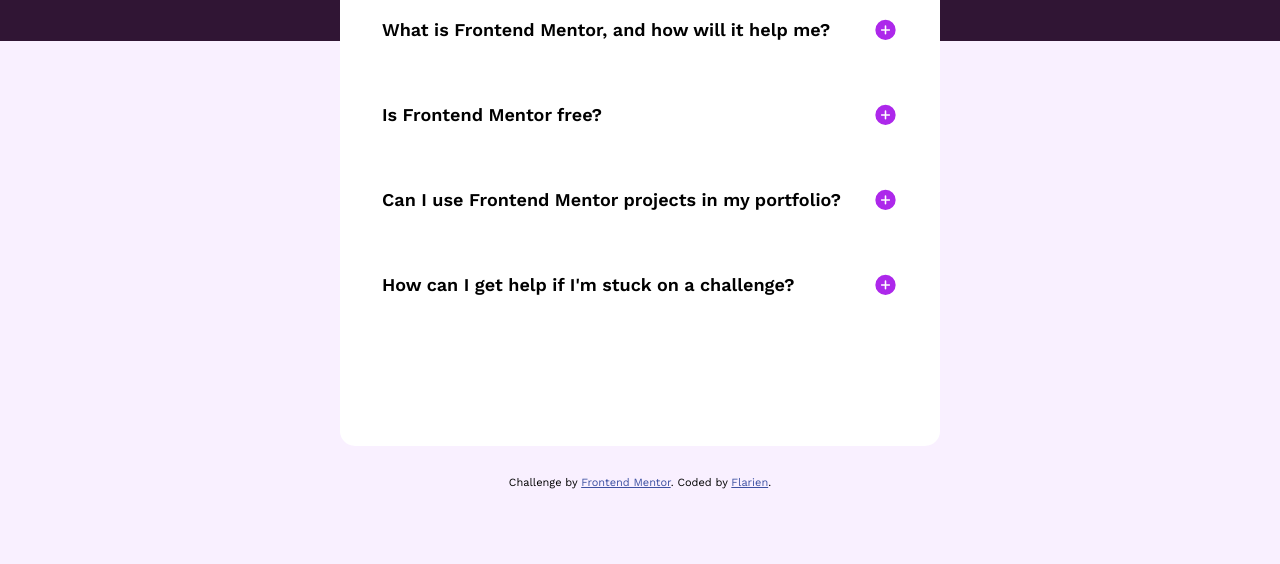
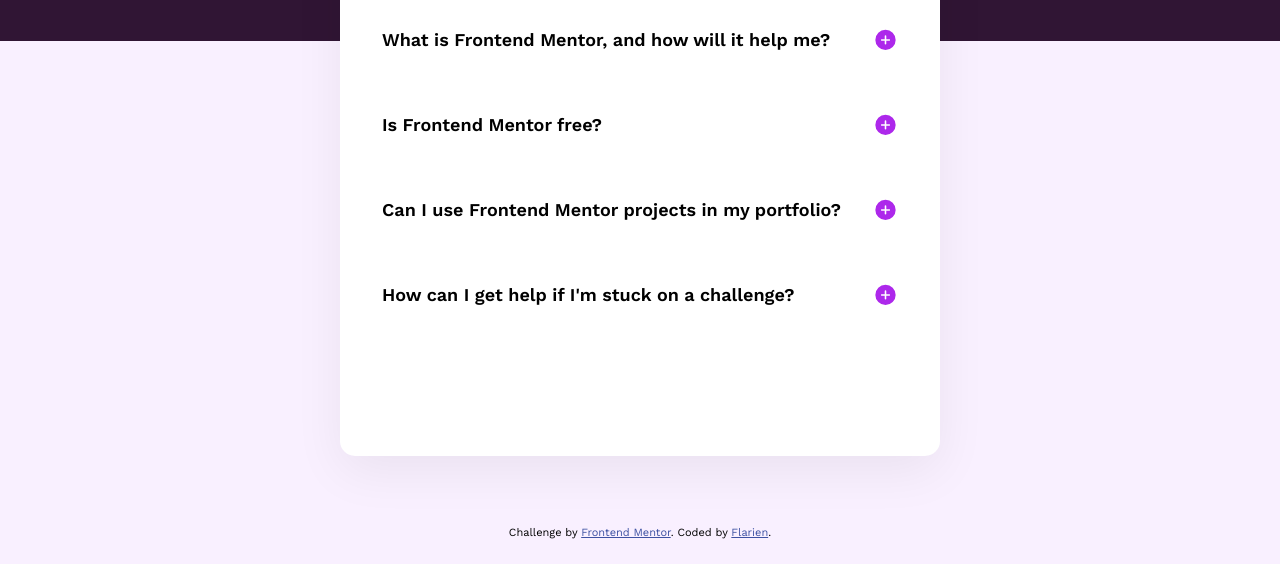
Before and after one commit to Flarien/5-faq-accordion, a plain HTML site: page index.html in a window 1280 px wide. Shown: the part 279-843 px from the top of the page. Before the commit the page ends 800 px from the top, so only its background shows below. Drawn offline with nearby package versions, Linux system fonts and the light colour scheme.

Commit message:
add box shadow to section

```diff
--- a/styles.css
+++ b/styles.css
@@ -33,17 +33,18 @@ main {
   flex-direction: column;
   align-items: center;
   justify-content: center;
-  margin-bottom: 30px;
+  margin-bottom: 70px;
 }
 
 section {
-  margin-top: -160px;
+  margin-top: -150px;
   z-index: 99;
   width: 600px;
   height: 565px;
   border-radius: 15px;
   background-color: var(--white);
   padding: 42px;
+  box-shadow: 0 15px 50px #00000010;
 }
 
 .title {
```
